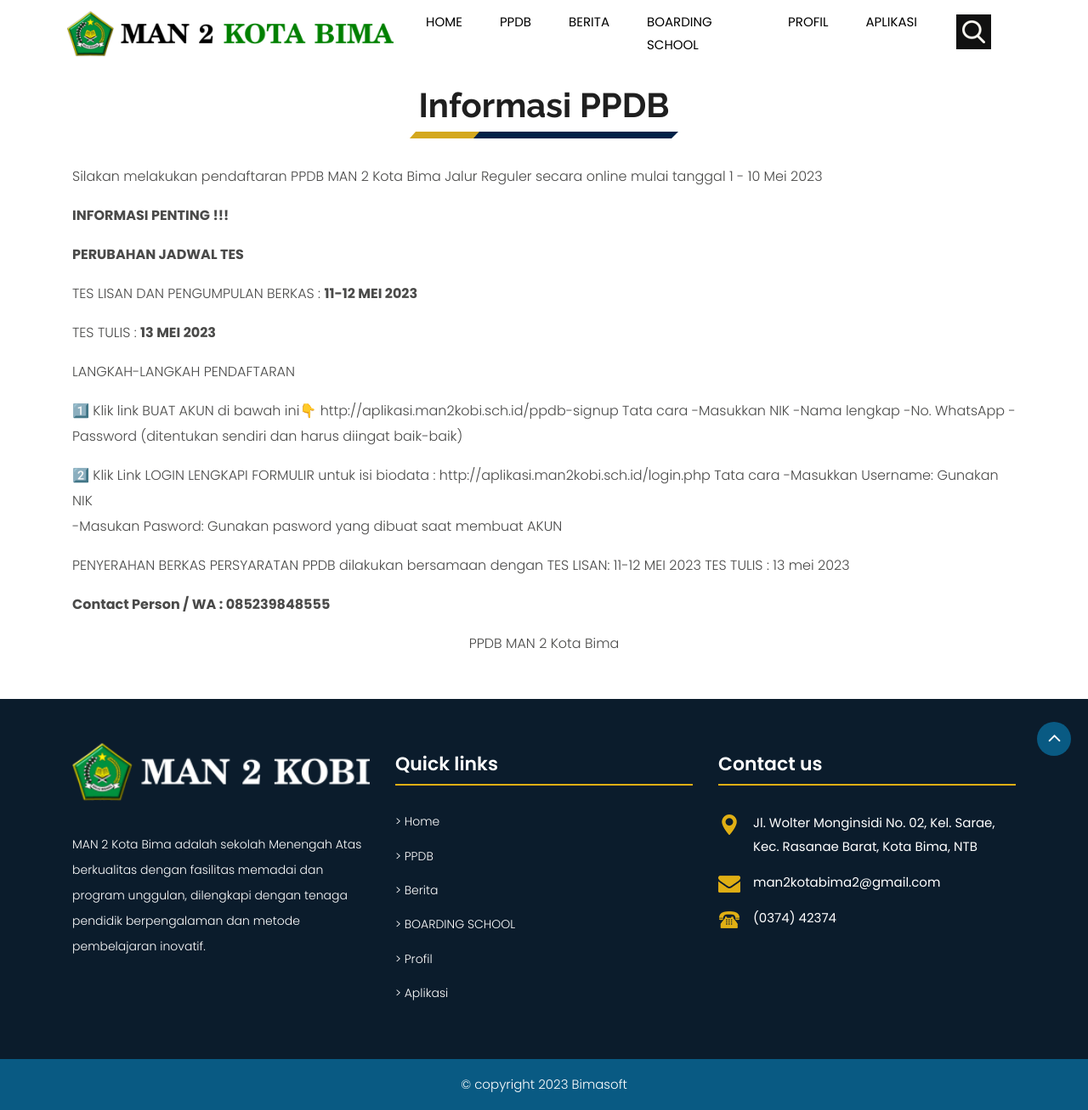
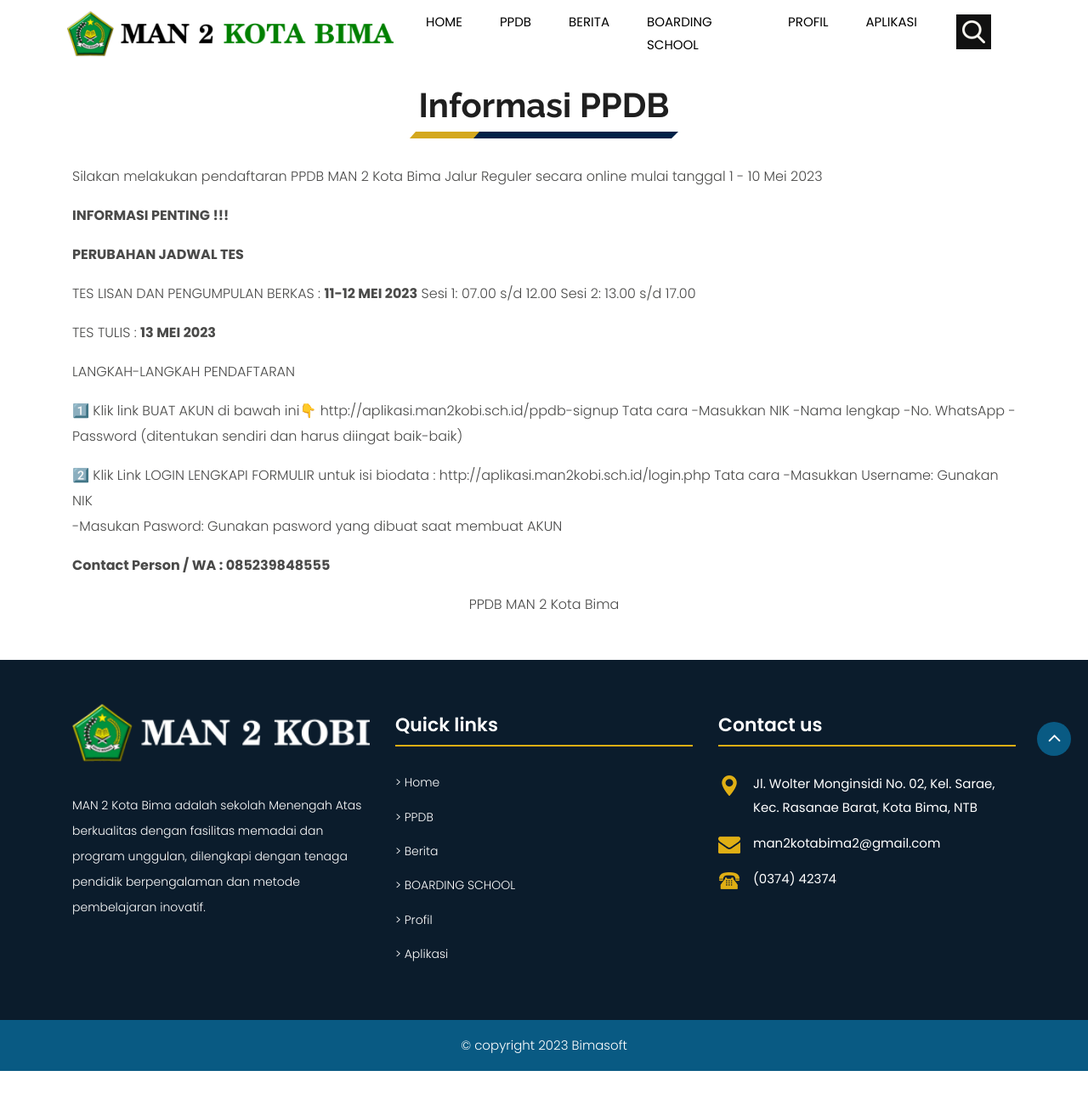
Before and after one commit to yokowasis/website-man2kobi.sch.id, a Jekyll site: the page built from pages/ppdb.md, in a window 1280 px wide. Shown: the whole page at 85% size. Built offline with Jekyll 4.4.1, drawn with Linux system fonts in a browser that asks for light colours; after the commit the page ends 1261 px from its top, so only the background shows below that.

Commit message:
Update ppdb.md

```diff
--- a/pages/ppdb.md
+++ b/pages/ppdb.md
@@ -10,11 +10,12 @@ Silakan melakukan pendaftaran PPDB MAN 2 Kota Bima Jalur Reguler secara online m
 
 **PERUBAHAN JADWAL TES**
 
-
 TES LISAN DAN PENGUMPULAN BERKAS : **11-12 MEI 2023**
-
+Sesi 1: 07.00 s/d 12.00
+Sesi 2: 13.00 s/d 17.00
 
 TES TULIS : **13 MEI 2023**
+
 
 LANGKAH-LANGKAH  PENDAFTARAN
 
@@ -32,8 +33,6 @@ Tata cara
 -Masukkan Username: Gunakan NIK
 -Masukan Pasword: Gunakan pasword yang dibuat saat membuat AKUN
 
-PENYERAHAN BERKAS PERSYARATAN PPDB dilakukan bersamaan dengan TES LISAN: 11-12 MEI 2023
-TES TULIS : 13 mei 2023
 
 **Contact Person / WA : 085239848555**
 
```
